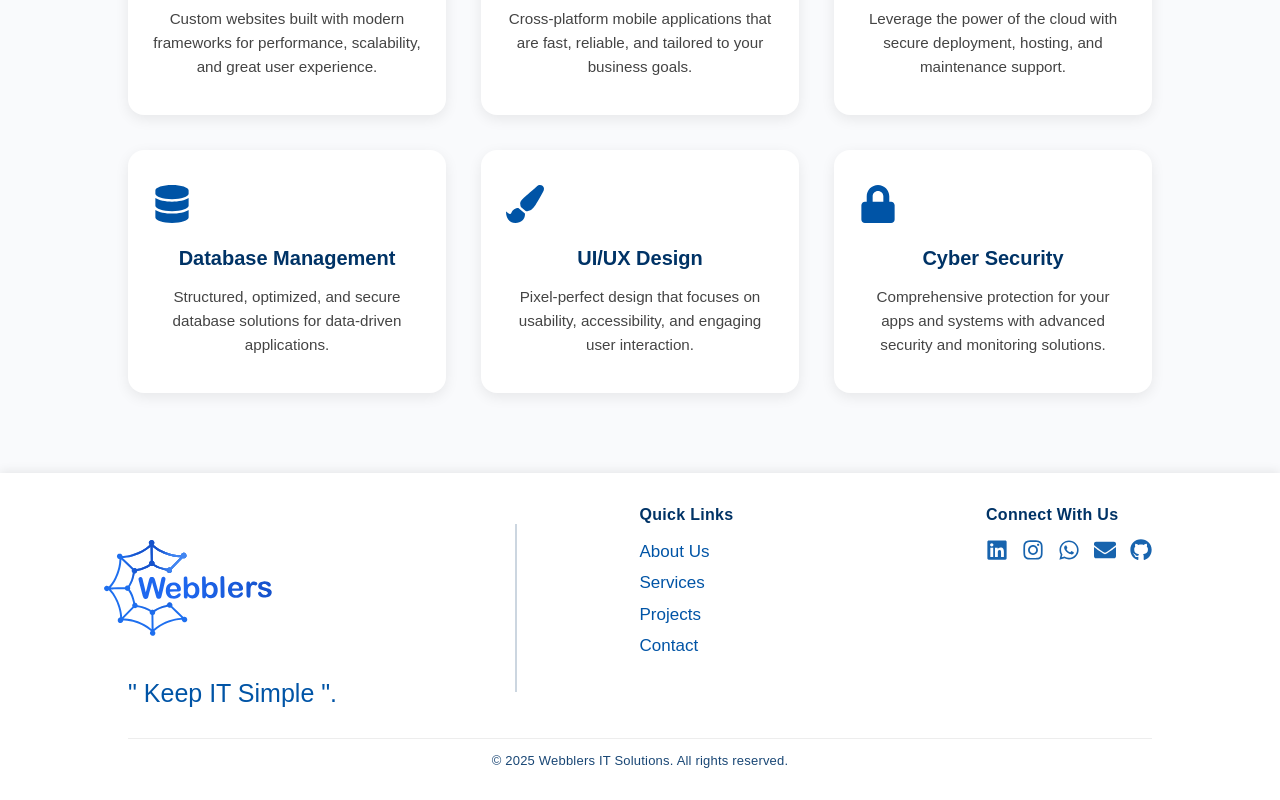
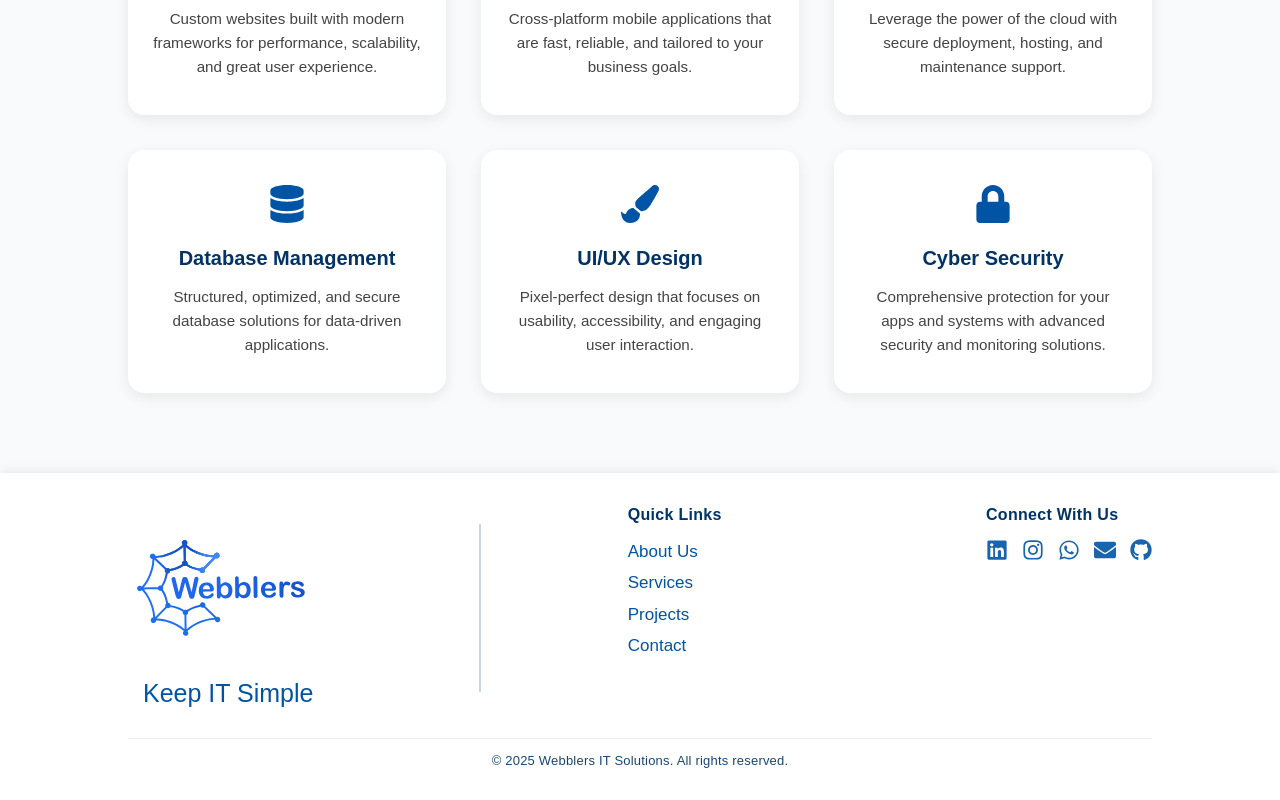
Before and after one commit to hussainwajda/WebblersIT, a React (Vite) app: page /services in a window 1280 px wide. Shown: the part 390-1190 px from the top of the page. Built offline with nearby package versions, Linux system fonts and the light colour scheme.

Commit message:
updates & Changes

```diff
--- a/src/Components/Footer.css
+++ b/src/Components/Footer.css
@@ -33,7 +33,11 @@
 /* 🔹 Add subtle divider after logo section */
 .footer-left {
   position: relative;
-  padding-right: 50px; /* space before divider */
+  padding-right: 50px; /* keeps divider */
+  display: flex;
+  flex-direction: column;
+  align-items: center; /* centers logo + text horizontally */
+  text-align: center;
 }
 
 .footer-left::after {
@@ -53,6 +57,7 @@
   line-height: 1.6;
   max-width: 280px;
   font-weight: 500;
+  margin-left:15px;
 }
 
 /* 🔹 CENTER LINKS */
--- a/src/Components/Footer.jsx
+++ b/src/Components/Footer.jsx
@@ -12,17 +12,17 @@ const Footer = () => {
         {/* 🔹 Left Section */}
         <div className="footer-left">
           <img src="/Footer_logo.svg" alt="Webblers Logo" className="footer-logo" />
-          <p>" Keep IT Simple ".</p>
+          <p>Keep IT Simple</p>
         </div>
 
         {/* 🔹 Center Section */}
         <div className="footer-center">
           <h4>Quick Links</h4>
           <ul>
-            <li><a href="#about">About Us</a></li>
-            <li><a href="#services">Services</a></li>
-            <li><a href="#projects">Projects</a></li>
-            <li><a href="#contact">Contact</a></li>
+            <li><a href="/About">About Us</a></li>
+            <li><a href="/Services">Services</a></li>
+            <li><a href="/Projects">Projects</a></li>
+            <li><a href="/Contact">Contact</a></li>
           </ul>
         </div>
 
--- a/src/pages/Home.jsx
+++ b/src/pages/Home.jsx
@@ -64,7 +64,7 @@ const Home = () => {
       <section className="hero-section">
         <div className="hero-bg">
           <DotGrid
-            dotSize={5}
+            dotSize={4}
             gap={35}
             baseColor={darkMode ? "#ffffff" : "#0066cc"}
             activeColor={darkMode ? "#0066cc" : "#ffffff"}
--- a/src/pages/Services.css
+++ b/src/pages/Services.css
@@ -43,6 +43,9 @@
 }
 
 .service-icon {
+  display: flex;
+  justify-content: center;
+  align-items: center;
   font-size: 38px;
   color: #0054a6;
   margin-bottom: 20px;
```
